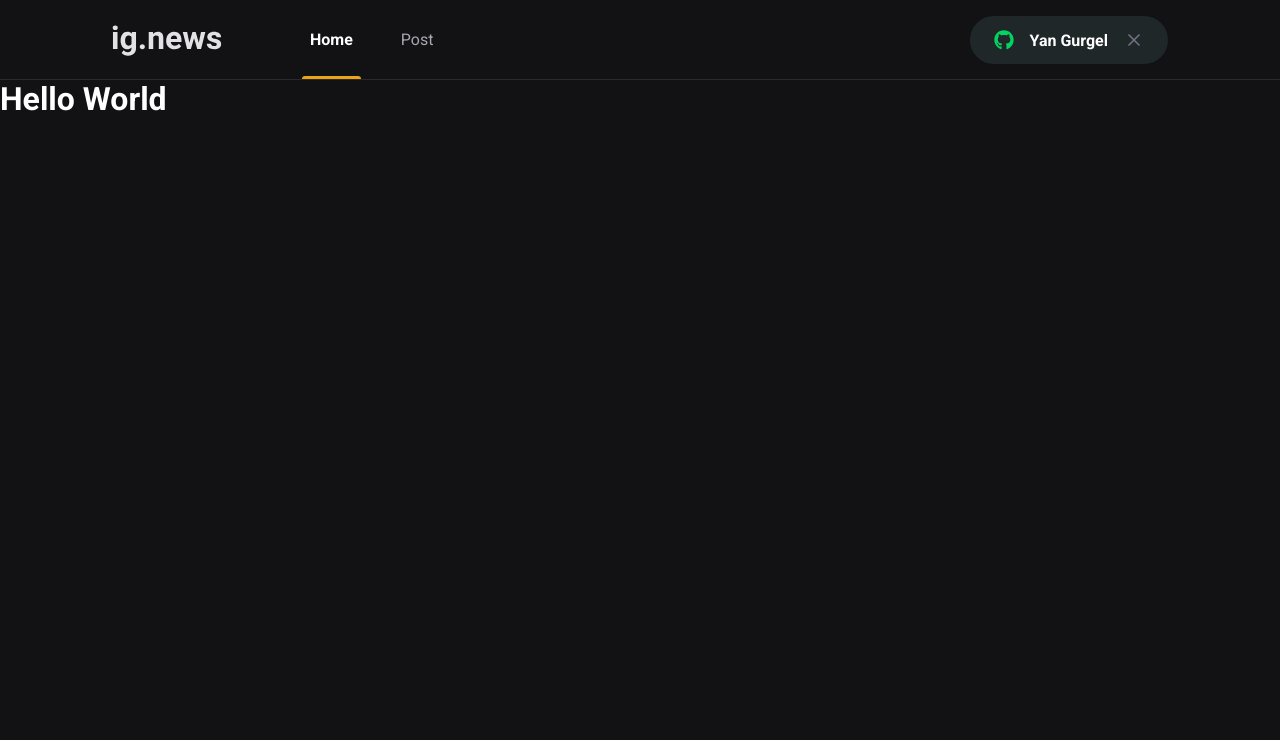
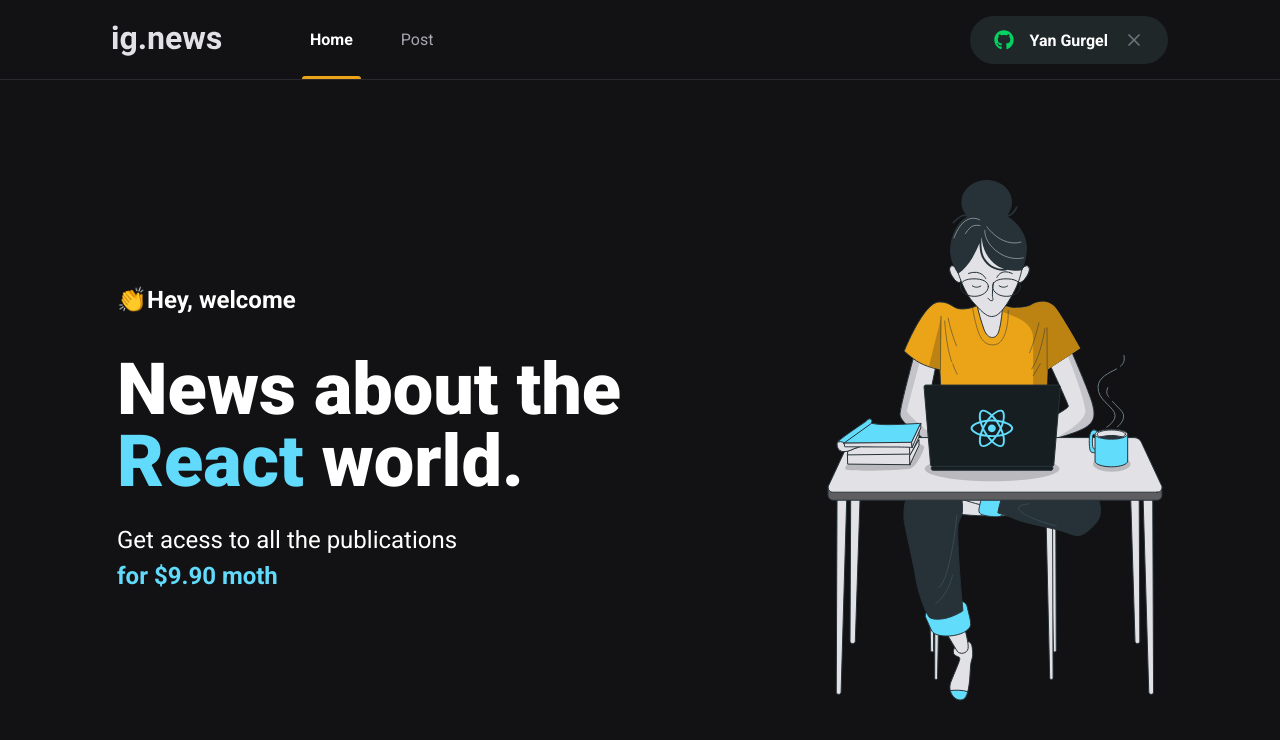
Before and after one commit to Yan-Gurgel/ignews, a Next.js app: page / in a window 1280 px wide. Shown: the top 740 px of the page. Built offline with nearby package versions, Linux system fonts and the light colour scheme.

Commit message:
Add Pagina Home

```diff
--- /dev/null
+++ b/src/pages/home.module.scss
@@ -0,0 +1,42 @@
+.contentContainer {
+    max-width: 1110px;
+    margin: 0 auto;
+    padding: 0 2rem;
+    height: calc(100vh - 5rem);
+
+    display: flex;
+    align-items: center;
+    justify-content: space-between;
+}
+
+.hero {
+    max-width: 600px;
+
+//Estiliza apenas o primeiro span dentro do heto
+> span {
+    font-size: 1.5rem;
+    font-weight: bold;
+}
+
+h1 {
+    font-size: 4.5rem;
+    line-height: 4.5rem;
+    font-weight: 900;
+    margin-top: 2.5rem;
+
+    span {
+        color: var(--cyan-500);
+    }
+}
+
+p {
+    font-size: 1.5rem;
+    line-height: 2.25rem;
+    margin-top: 1.5rem;
+    span{
+        color: var(--cyan-500);
+        font-weight: bold;
+    }
+}
+
+}
--- a/src/pages/index.tsx
+++ b/src/pages/index.tsx
@@ -1,14 +1,26 @@
 import Head from 'next/head'
+
+import styles from './home.module.scss'
 
 export default function Home() {
   return (
     <>
       <Head>
-        <title>Início | ig.news</title>
+        <title>Home | ig.news</title>
       </Head>
-      <h1>
-        Hello World
-      </h1>
+
+      <main className={styles.contentContainer}>
+        <section className={styles.hero}>
+        <span>👏Hey, welcome</span>
+        <h1>News about the <span>React </span>world.</h1>
+        <p>
+          Get acess to all the publications <br/>
+          <span>for $9.90 moth</span>
+        </p>
+        </section>
+
+        <img src="/images/avatar.svg" alt="Girl coding"/>
+      </main>
     </>
   )
 }
```
